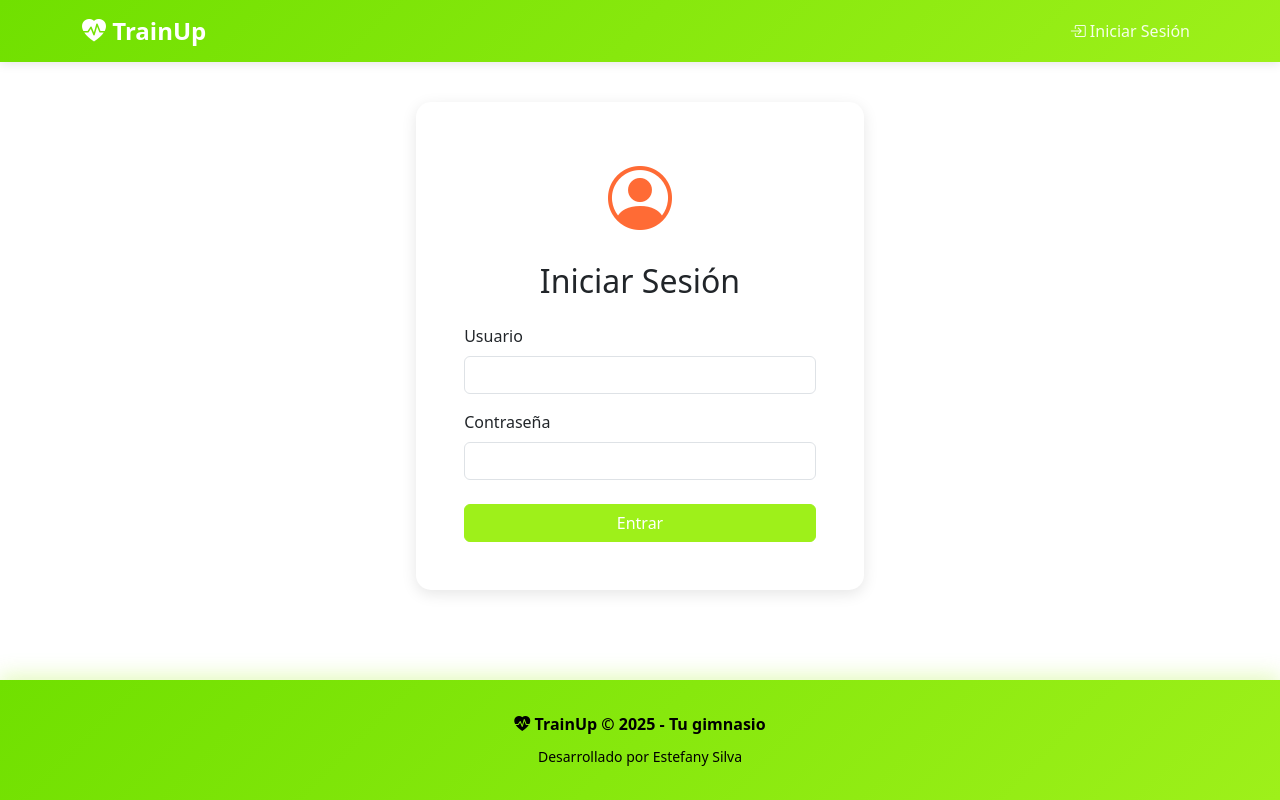
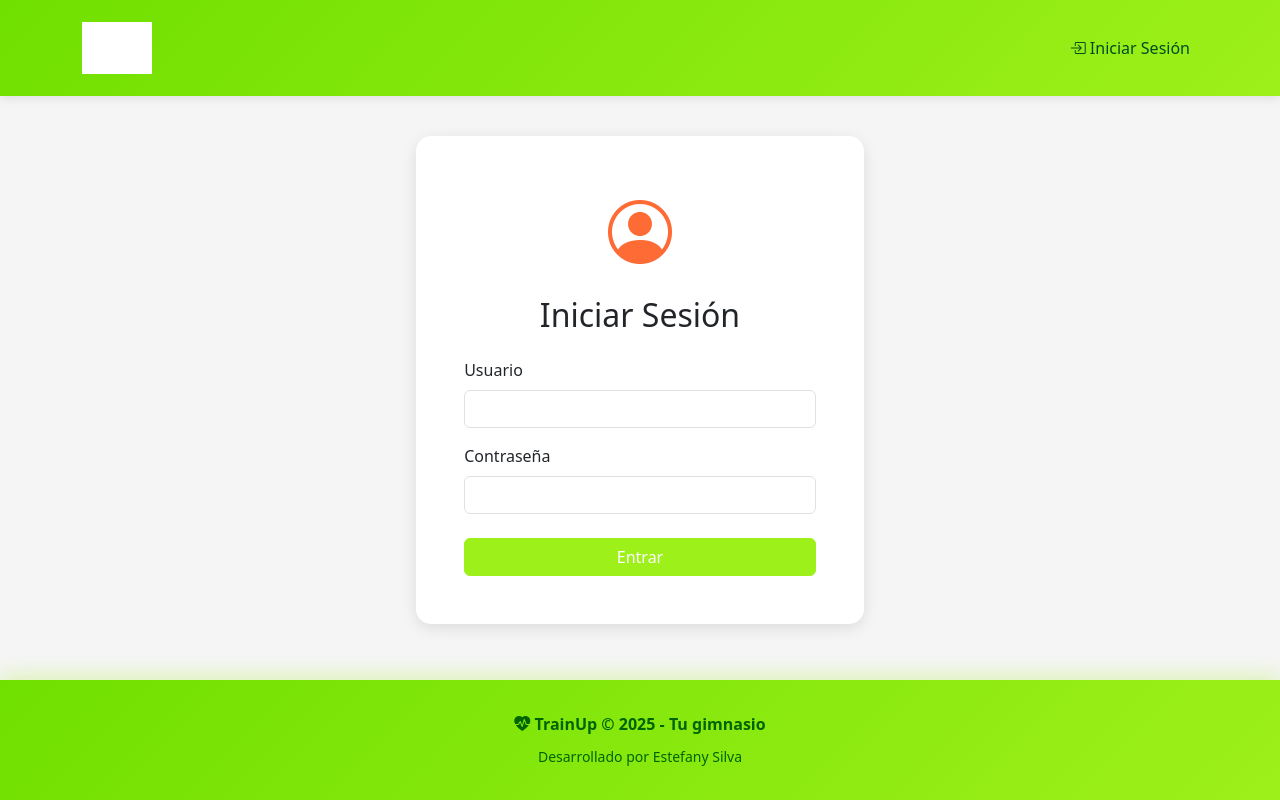
Before and after one commit to estefany89/TrainUp, a Django app: a page that uses gimnasio_project/templates/gimnasio/base.html in a window 1280 px wide. Run offline with Django 5.2, Linux system fonts and the light colour scheme; grey boxes are pictures that could not be loaded.

Commit message:
Aplicando paleta de colores qu utilizare en mi web

```diff
--- a/gimnasio_project/templates/gimnasio/base.html
+++ b/gimnasio_project/templates/gimnasio/base.html
@@ -28,6 +28,7 @@
         }
 
         body {
+            background-color: #F5F5F5;
             min-height: 100vh;
             display: flex;
             flex-direction: column;
@@ -44,24 +45,30 @@
             color: white !important;
         }
 
+        /* Enlaces normales del navbar */
             .nav-link {
-            color: rgba(255,255,255,0.9) !important;
+             color: #004B23 !important; /* Verde oscuro legible sobre fondo brillante */
              transition: all 0.3s;
         }
 
+        /* Hover de enlaces del navbar */
         .nav-link:hover {
-            color: white !important;
+            color: #38B000 !important; /* Verde medio brillante al pasar el mouse */
             transform: translateY(-2px);
         }
 
-        .dropdown-menu {
-            background-color: white;
+        /* Dropdown items */
+        .dropdown-item {
+            color: #004B23 !important; /* Verde oscuro */
+            transition: all 0.3s;
         }
 
+        /* Hover en dropdown items */
         .dropdown-item:hover {
-            background-color: var(--primary-color);
-            color: white !important;
+            background-color: #70E000; /* Fondo brillante del dropdown */
+            color: #004B23 !important; /* Texto oscuro para contraste */
         }
+
 
         .btn-primary {
             background-color: var(--primary-color);
@@ -116,12 +123,19 @@
 
       footer {
         background: linear-gradient(135deg, #70E000, #9EF01A);
-            color: #000;
+        color: #006400; /* Verde oscuro */
         padding: 2rem 0;
         margin-top: 0 !important;
         border-top: none;
         box-shadow: 0 -4px 20px rgba(158, 240, 26, 0.3);
     }
+
+        footer p,
+        footer small,
+        footer a {
+            color: #006400 !important;
+    }
+
 
         .dropdown-submenu {
             position: relative;
@@ -137,8 +151,13 @@
 <body>
     <nav class="navbar navbar-expand-lg navbar-dark">
         <div class="container">
-            <a class="navbar-brand" href="{% url 'gimnasio:inicio' %}">
-                <i class="bi bi-heart-pulse-fill"></i> TrainUp
+            <a class="navbar-brand d-flex align-items-center" href="{% url 'gimnasio:inicio' %}">
+    <img src="{% static 'gimnasio/imagenes/logo.png' %}"
+         alt="Logo TrainUp"
+         height="70"
+         width="70"
+         class="me-2"
+         style="filter: brightness(0) invert(1); object-fit: contain;">
 </a>
             <button class="navbar-toggler" type="button" data-bs-toggle="collapse" data-bs-target="#navbarNav">
                 <span class="navbar-toggler-icon"></span>
```
Lines whose indentation alone changed are shown as unchanged.
